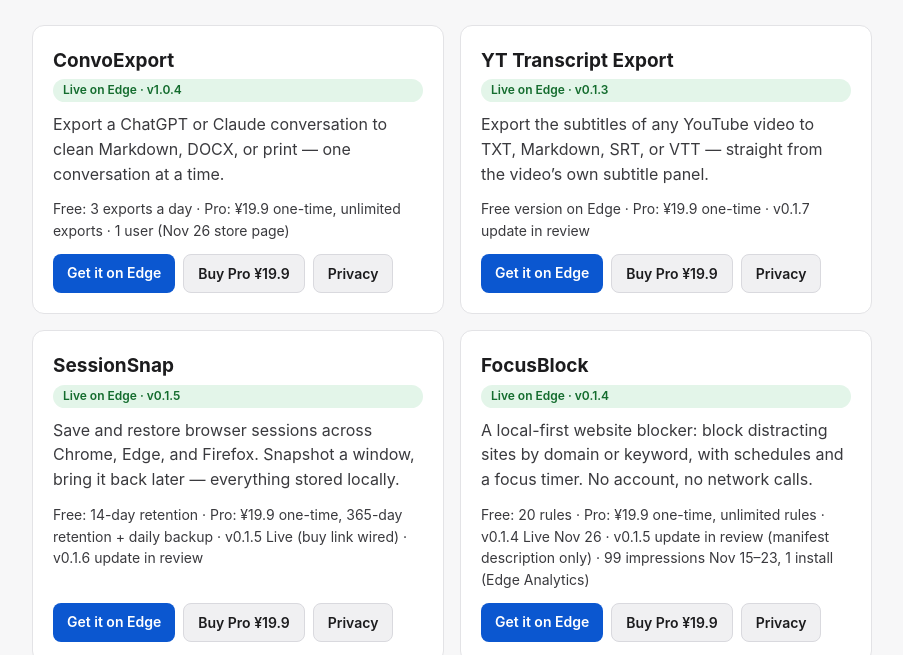
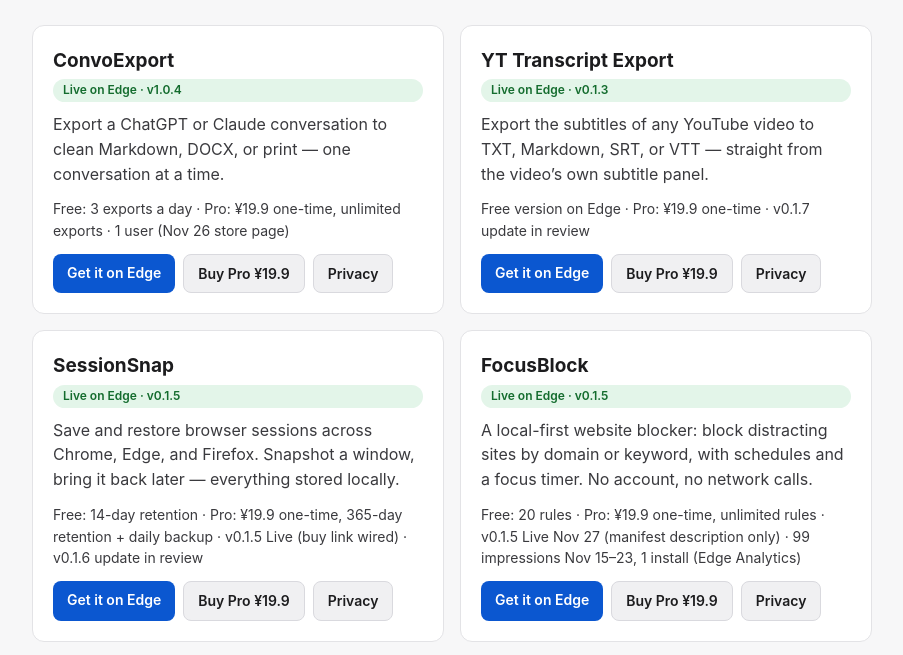
Before and after one commit to alapha888/muse-plugins, a plain HTML site: page index.html in a window 1280 px wide. Shown: the part 144-799 px from the top of the page, without its empty margins (188-1091 px from the left). Drawn offline with Linux system fonts and the light colour scheme.

Commit message:
Hub v8: FocusBlock v0.1.5 Live (Nov 27)

```diff
--- a/index.html
+++ b/index.html
@@ -87,9 +87,9 @@
 
     <section class="card">
       <h2>FocusBlock</h2>
-      <span class="badge live">Live on Edge · v0.1.4</span>
+      <span class="badge live">Live on Edge · v0.1.5</span>
       <p>A local-first website blocker: block distracting sites by domain or keyword, with schedules and a focus timer. No account, no network calls.</p>
-      <p class="price">Free: 20 rules · Pro: ¥19.9 one-time, unlimited rules · v0.1.4 Live Nov 26 · v0.1.5 update in review (manifest description only) · 99 impressions Nov 15–23, 1 install (Edge Analytics)</p>
+      <p class="price">Free: 20 rules · Pro: ¥19.9 one-time, unlimited rules · v0.1.5 Live Nov 27 (manifest description only) · 99 impressions Nov 15–23, 1 install (Edge Analytics)</p>
       <div class="links">
         <a class="btn btn-primary" href="https://microsoftedge.microsoft.com/addons/detail/kdpeddhiegpfadpjiaieoaeiloebgdhp">Get it on Edge</a>
         <a class="btn btn-secondary" href="https://afdian.com/item/df4f2b96e25211f1843a52540025c377">Buy Pro ¥19.9</a>
```
